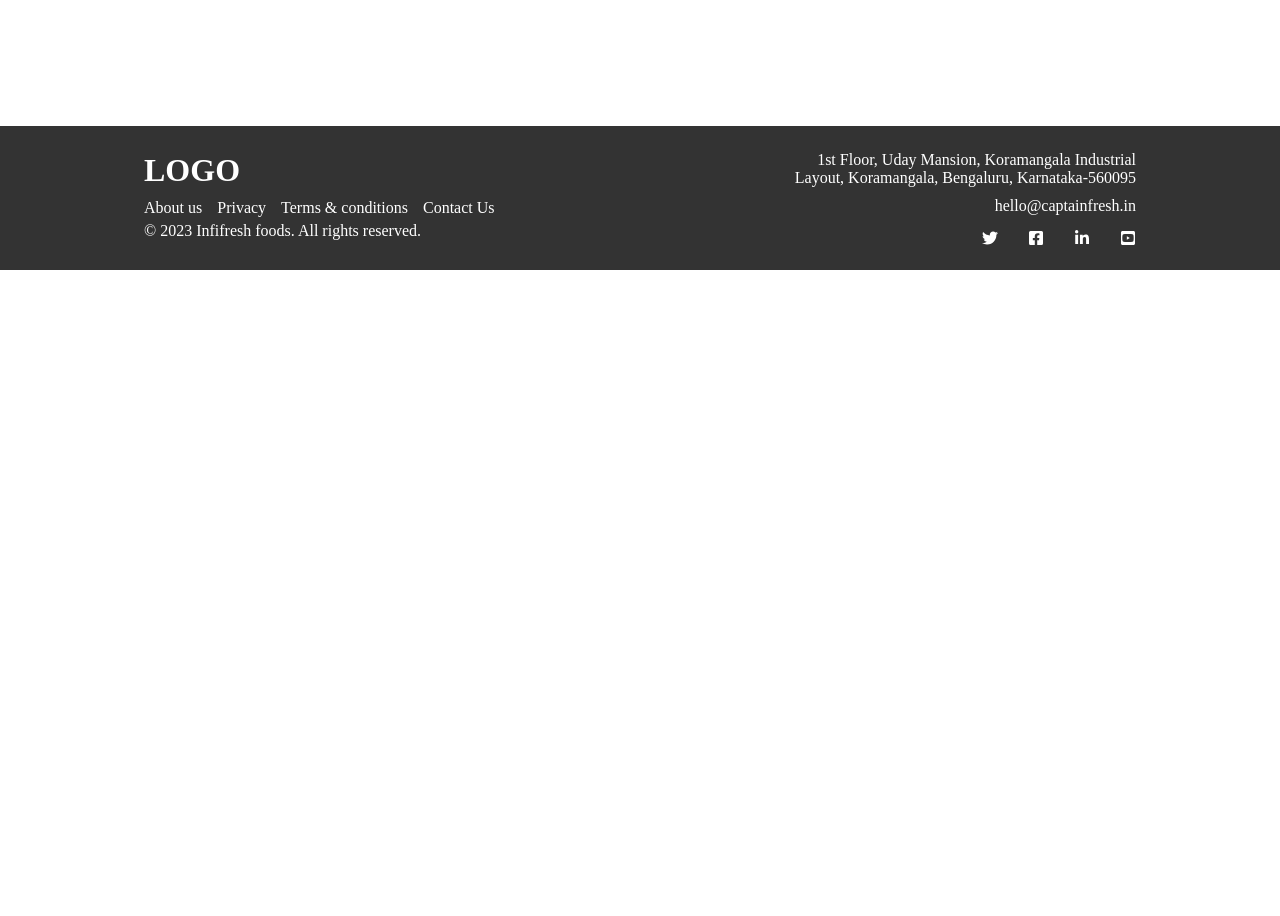
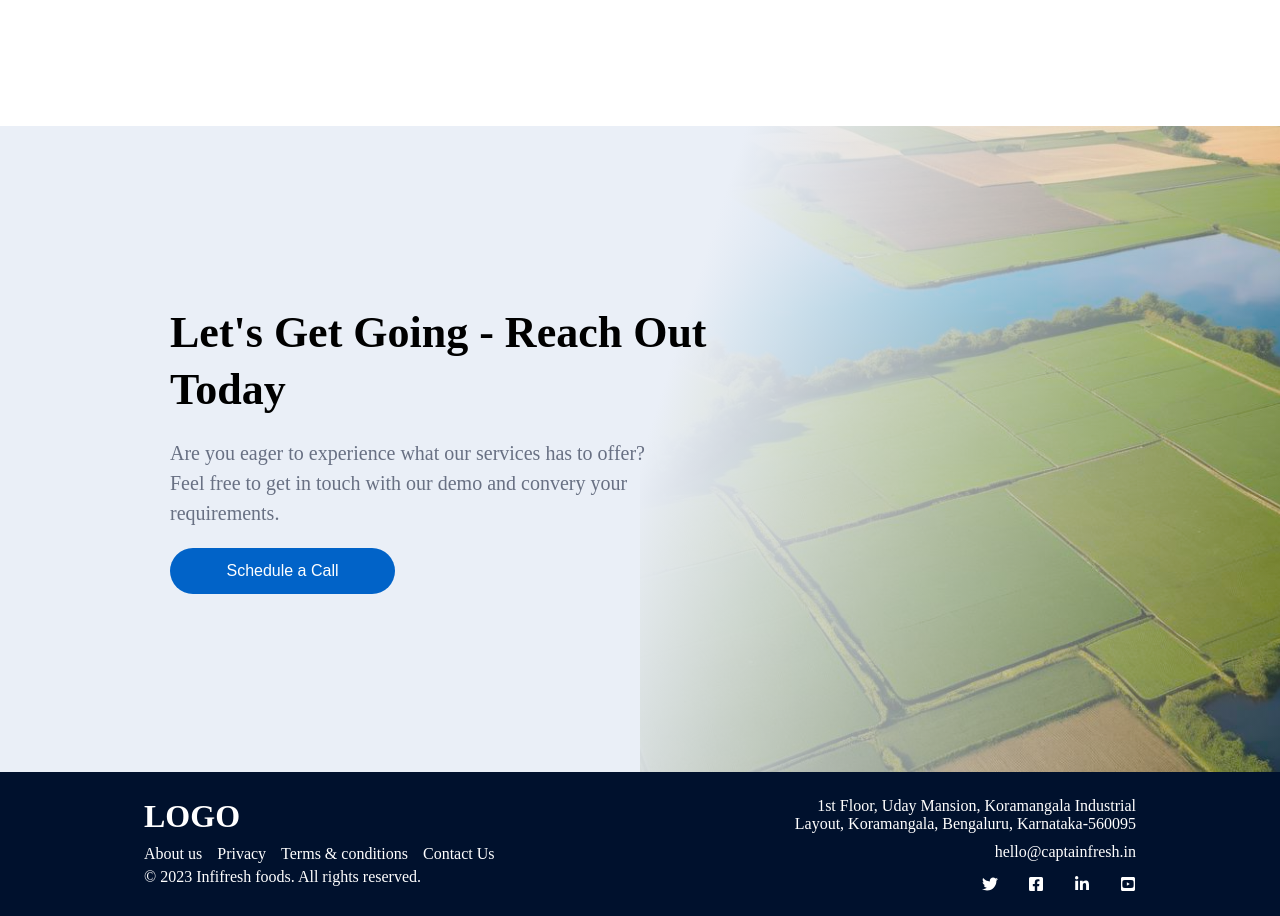
Before and after one commit to Alen-JN/frontend-fg, a React (Create React App) app: page / in a window 1280 px wide. Shown: the part 7591-8507 px from the top of the page. Before the commit the page ends 7861 px from the top, so only its background shows below. Built offline with nearby package versions, Linux system fonts and the light colour scheme.

Commit message:
schedulecall

```diff
--- a/src/App.js
+++ b/src/App.js
@@ -6,7 +6,8 @@ import {
   Overview,
   Products,
   Tech,
-  UseCase
+  UseCase,
+ Schedulecall
 } from './containers'
 import {Navbar} from './components'
 
@@ -22,6 +23,7 @@ function App() {
       <Tech/>
       <UseCase/>
       <AquaFarm/>
+      <Schedulecall/>
       <Footer/>
     </div>
   );
--- a/src/containers/footer/footer.css
+++ b/src/containers/footer/footer.css
@@ -2,7 +2,7 @@
 .footer {
     display: flex;
     justify-content: center;
-    background-color: #333;
+    background-color: #00112D;
     color: #fff;
     padding: 20px;
   }
--- a/src/containers/index.js
+++ b/src/containers/index.js
@@ -5,3 +5,4 @@ export { default as Overview } from "./overview/Overview"
 export { default as Products } from "./products/Products"
 export { default as Tech } from "./tech/Tech"
 export { default as UseCase } from "./useCase/UseCase"
+export { default as Schedulecall} from "./schedulecall/Schedulecall"
--- /dev/null
+++ b/src/containers/schedulecall/Schedulecall.jsx
@@ -0,0 +1,28 @@
+import React from 'react'
+import './schedulecall.css'
+import Image from '../../media/service.svg'
+const Schedulecall = () => {
+  return (
+    <section className="section-container">
+        <div className='wrap-container'>
+      <div className="left-section">
+        <div className="text-content-wrapper">
+        <div className='text-content'>
+        <h1>Let's Get Going - Reach Out <br /> Today</h1>
+        <p>
+          Are you eager to experience what our services has to offer?<br /> Feel free to get in touch with our demo and convery your <br />requirements.
+        </p>
+        <button>Schedule a Call</button>
+        </div>
+      </div>
+      </div>
+      <div className="right-section">
+        <img src={Image} alt="Image of harvest field"/>
+      </div>
+      </div>
+
+     </section>
+
+  )
+}
+export default Schedulecall
--- /dev/null
+++ b/src/containers/schedulecall/schedulecall.css
@@ -0,0 +1,73 @@
+.wrap-container {
+    display: flex;
+    flex-direction: row;
+    justify-content: center;
+
+  }
+  .left-section {
+    flex: 1;
+    background-color: #EAEFF7;
+    position: relative;
+    z-index: 2;
+
+  }
+  .text-content-wrapper {
+    display: flex;
+    justify-content: flex-end;
+    margin-left: 4rem;
+  }
+  .text-content {
+    display: flex;
+    flex-direction: column;
+    justify-content: center;
+    width: 566px;
+    height: 310px;
+    gap: 20px;
+    /* width: 60%;
+    height: 100%; */
+    padding: 10px;
+    /* margin-right: -2rem; */
+    margin-bottom: 4rem;
+    position: absolute;
+    top: 50%;
+    left: 25%;
+    transform: translateY(-50%);
+  }
+  .text-content h1 {
+    font-size: 44px;
+    font-weight: 700;
+    line-height: 57.2px;
+    margin: 0px;
+    color: black;
+  }
+  .text-content p {
+    font-size: 20px;
+    font-weight: 400;
+    line-height: 30px;
+    color: #687083;
+  }
+  .text-content button {
+    width: 225px;
+    height: 58px;
+    padding: 10px ;
+    font-size: 1em;
+    background-color:#0163C8;
+    color:#fff;
+    border: none;
+    cursor: pointer;
+    transition: background-color 0.3s ease;
+    border-radius: 40px;
+  }
+  .right-section {
+    flex: 1;
+    width: 983px;
+    height: 646px;
+    position: relative;
+    margin-left: 0px;
+    padding: 0px;
+  }
+  .right-section img {
+    width: 100%;
+    height: 100%;
+    object-fit: cover;
+  }
```
Also changed, not shown: src/media/service.svg (added).
